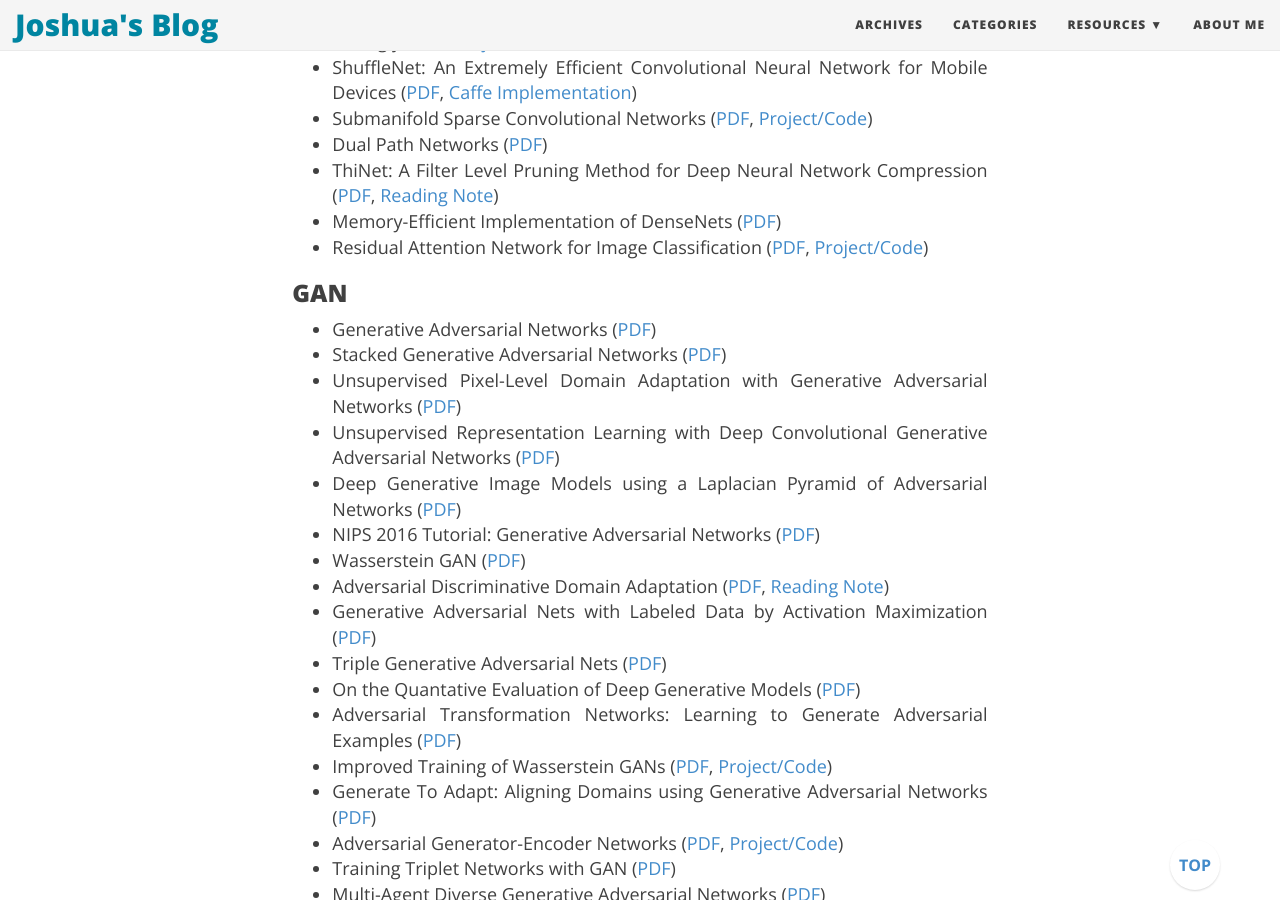
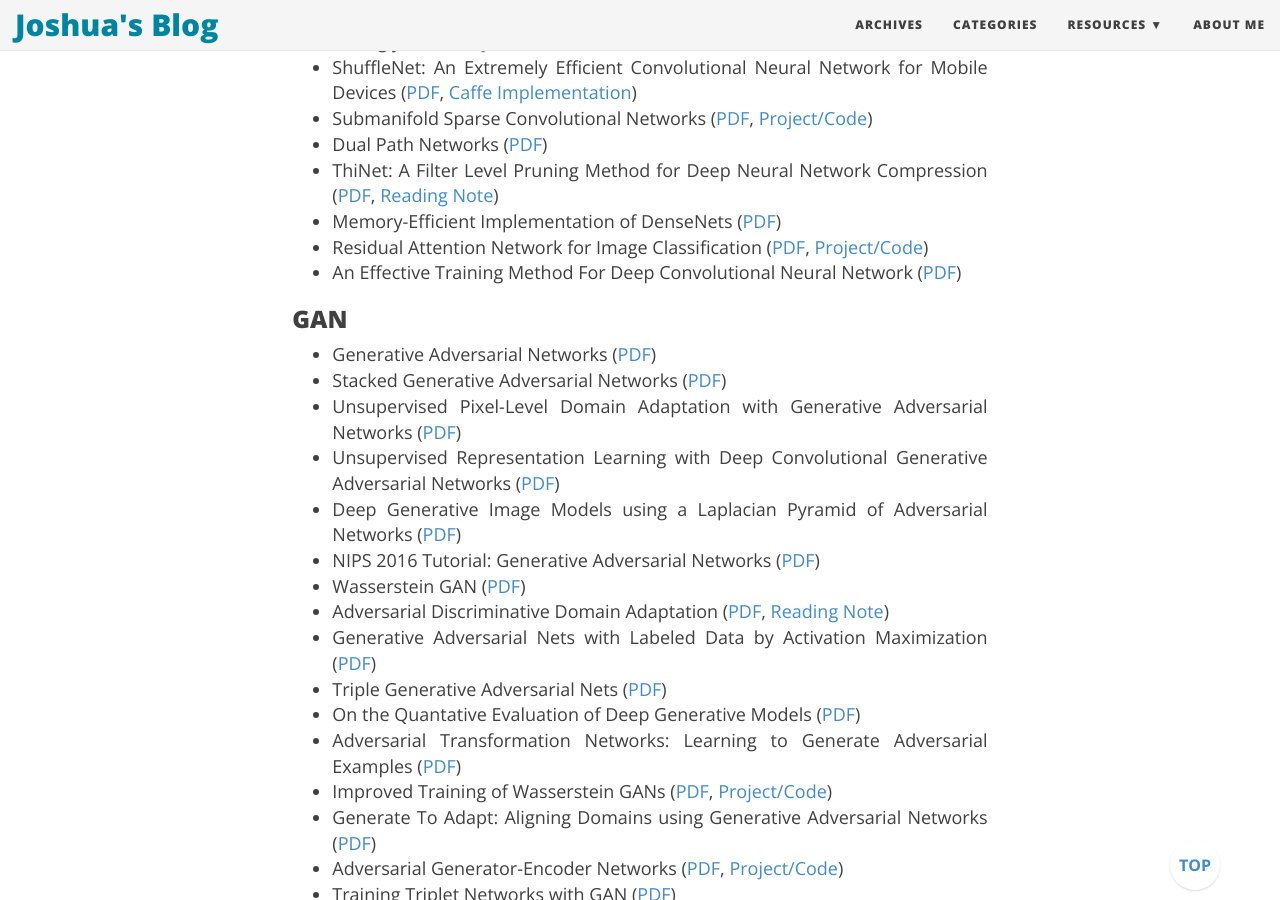
Before and after one commit to joshua19881228/joshua19881228.github.io, a Jekyll site: the page built from _posts/Computer_Vision/2016-08-25-my-jumble-of-computer-vision.md, in a window 1280 px wide and 900 px high, scrolled down 14026 px. Built offline with Jekyll 4.4.1, drawn with Linux system fonts in a browser that asks for light colours; nearby versions of some CDN libraries; comment, search, counter and statistics services are not loaded.

Commit message:
update post

```diff
--- a/_posts/Computer_Vision/2016-08-25-my-jumble-of-computer-vision.md
+++ b/_posts/Computer_Vision/2016-08-25-my-jumble-of-computer-vision.md
@@ -343,6 +343,7 @@ I am going to maintain this page to record a few things about computer vision th
 * ThiNet: A Filter Level Pruning Method for Deep Neural Network Compression ([PDF](https://arxiv.org/abs/1707.06342), [Reading Note](https://joshua19881228.github.io/2017-08-03-ThiNet/))
 * Memory-Efficient Implementation of DenseNets ([PDF](https://arxiv.org/abs/1707.06990))
 * Residual Attention Network for Image Classification ([PDF](https://arxiv.org/abs/1704.06904), [Project/Code](https://github.com/buptwangfei/residual-attention-network))
+* An Effective Training Method For Deep Convolutional Neural Network ([PDF](https://arxiv.org/abs/1708.01666))
 
 ### GAN ###
 
```
